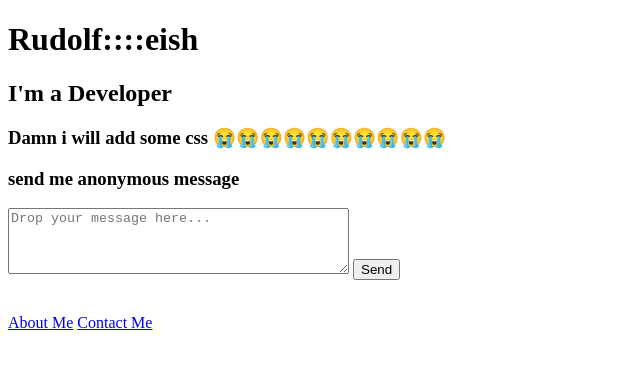
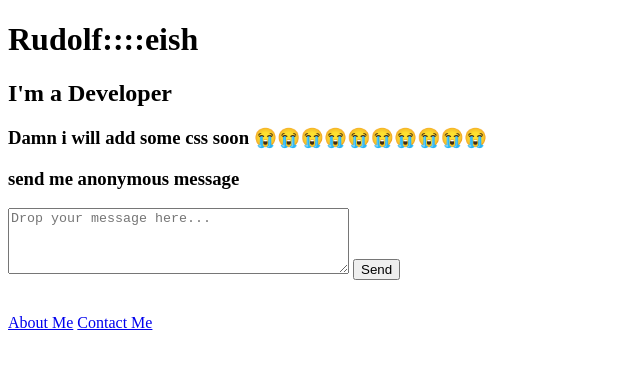
Before and after one commit to Rudolfthan/portfolio, a plain HTML site: page index.html in a window 1280 px wide. Shown: the whole page, without its empty margins (0-640 px from the left). Drawn offline with Linux system fonts and the light colour scheme.

Commit message:
home page

```diff
--- a/index.html
+++ b/index.html
@@ -12,7 +12,7 @@
   <h1>Rudolf::::eish </h1>
   <h2>I'm a Developer</h2>
 
-  <h3>Damn i will add some css 😭😭😭😭😭😭😭😭😭😭</h3>
+  <h3>Damn i will add some css soon 😭😭😭😭😭😭😭😭😭😭</h3>
 
   <h3 color : "pink">send me anonymous message</h3>
 
```
